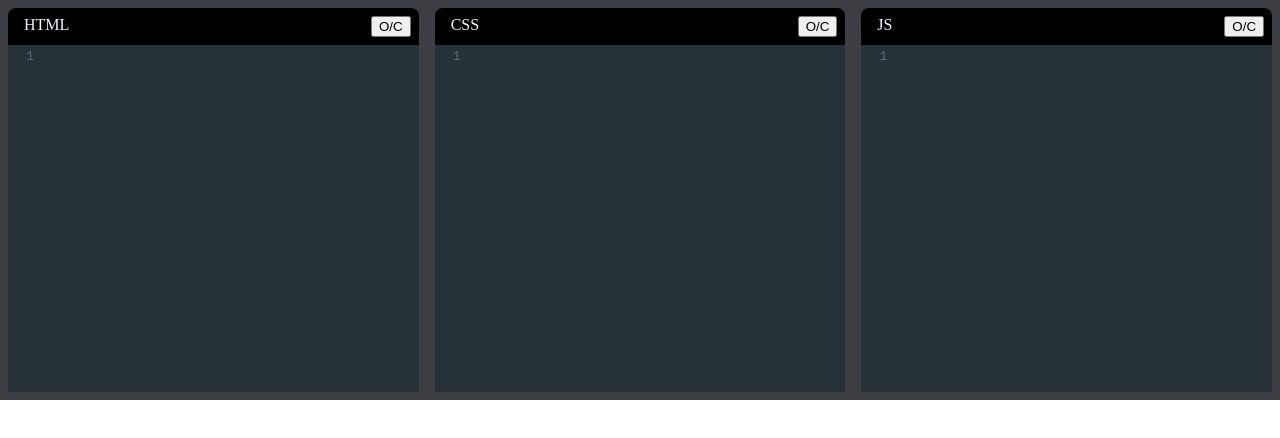
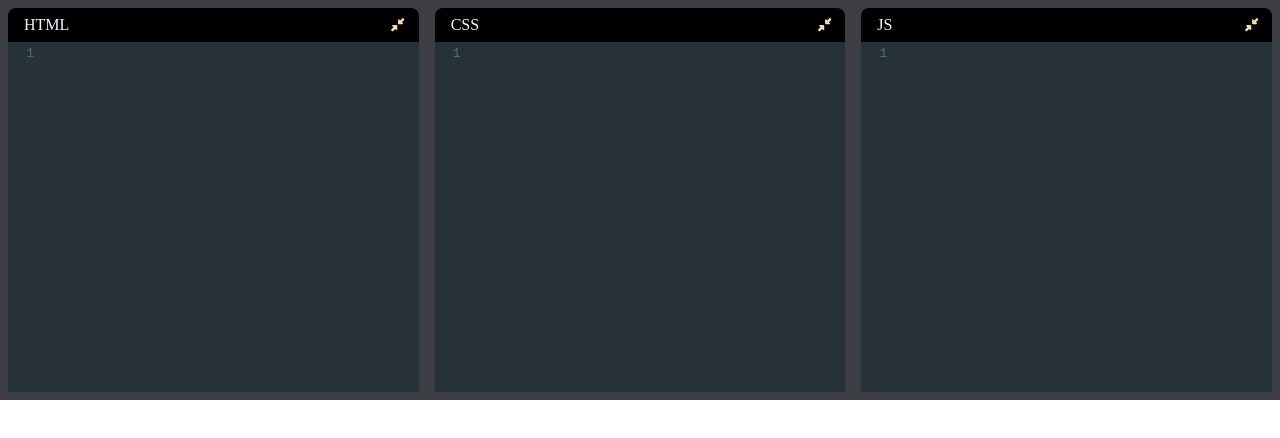
Before and after one commit to TaherBarakat/codepen-clone, a React (Vite) app: page / in a window 1280 px wide. Shown: the top 438 px of the page. Built offline with nearby package versions, Linux system fonts and the light colour scheme.

Commit message:
update the o/c to an icon using fontawesome and create a custome hook to save then data in the localstorage

```diff
--- a/package.json
+++ b/package.json
@@ -10,6 +10,9 @@
     "preview": "vite preview"
   },
   "dependencies": {
+    "@fortawesome/fontawesome-svg-core": "^6.5.1",
+    "@fortawesome/free-solid-svg-icons": "^6.5.1",
+    "@fortawesome/react-fontawesome": "^0.2.0",
     "codemirror": "^5.65.16",
     "react": "^18.2.0",
     "react-codemirror2": "^7.3.0",
--- a/src/components/App.css
+++ b/src/components/App.css
@@ -36,6 +36,17 @@ body {
      height: 100% !important;
 }
 
-.collapsed {
+.editor-container.collapsed {
      flex-grow: 0;
 }
+.editor-container.collapsed .CodeMirror-scroll {
+     position: absolute;
+     overflow: hidden !important;
+}
+.expand-collapse-btn {
+     margin-left: 0.5rem;
+     border: none;
+     background: none;
+     color: wheat;
+     cursor: pointer;
+}
--- a/src/components/App.jsx
+++ b/src/components/App.jsx
@@ -1,10 +1,12 @@
 import { useEffect, useState } from "react";
 import Editor from "./Editor";
 import "./App.css";
+import useLocalStorage from "../hooks/useLocalStorage";
+
 function App() {
-     const [html, setHtml] = useState("");
-     const [css, setCss] = useState("");
-     const [js, setJs] = useState("");
+     const [html, setHtml] = useLocalStorage("html", "");
+     const [css, setCss] = useLocalStorage("css", "");
+     const [js, setJs] = useLocalStorage("js", "");
      const [srcDoc, setSrcDoc] = useState("");
 
      useEffect(() => {
--- a/src/components/Editor.jsx
+++ b/src/components/Editor.jsx
@@ -5,6 +5,8 @@ import "codemirror/mode/javascript/javascript";
 import "codemirror/mode/css/css";
 import { Controlled as ControlledEditor } from "react-codemirror2";
 import { useState } from "react";
+import { FontAwesomeIcon } from "@fortawesome/react-fontawesome";
+import { faCompressAlt, faExpandAlt } from "@fortawesome/free-solid-svg-icons";
 
 export default function Editor({ displayName, language, value, onChange }) {
      const [open, setOpen] = useState(true);
@@ -15,8 +17,14 @@ export default function Editor({ displayName, language, value, onChange }) {
           <div className={`editor-container ${open ? "" : "collapsed"} `}>
                <div className="editor-title">
                     {displayName}
-                    <button onClick={() => setOpen((prev) => !prev)}>
-                         O/C
+                    <button
+                         type="button"
+                         className="expand-collapse-btn"
+                         onClick={() => setOpen((prev) => !prev)}
+                    >
+                         <FontAwesomeIcon
+                              icon={open ? faCompressAlt : faExpandAlt}
+                         />
                     </button>
                </div>
                <ControlledEditor
--- /dev/null
+++ b/src/hooks/useLocalStorage.jsx
@@ -0,0 +1,21 @@
+import { useEffect, useState } from "react";
+
+const PREFIX = "codepen-clone";
+
+export default function useLocalStorage(key, initialValue) {
+     const prefixedKey = PREFIX + key;
+     const [value, setValue] = useState(() => {
+          const jsonValue = localStorage.getItem(prefixedKey);
+          if (jsonValue) return JSON.parse(jsonValue);
+          if (typeof initialValue === "function") {
+               return initialValue();
+          } else {
+               return initialValue;
+          }
+     });
+     useEffect(() => {
+          localStorage.setItem(prefixedKey, JSON.stringify(value));
+     }, [prefixedKey, value]);
+
+     return [value, setValue];
+}
```
Also changed, not shown: 1 other file (tests, documents, lock files or other folders).
